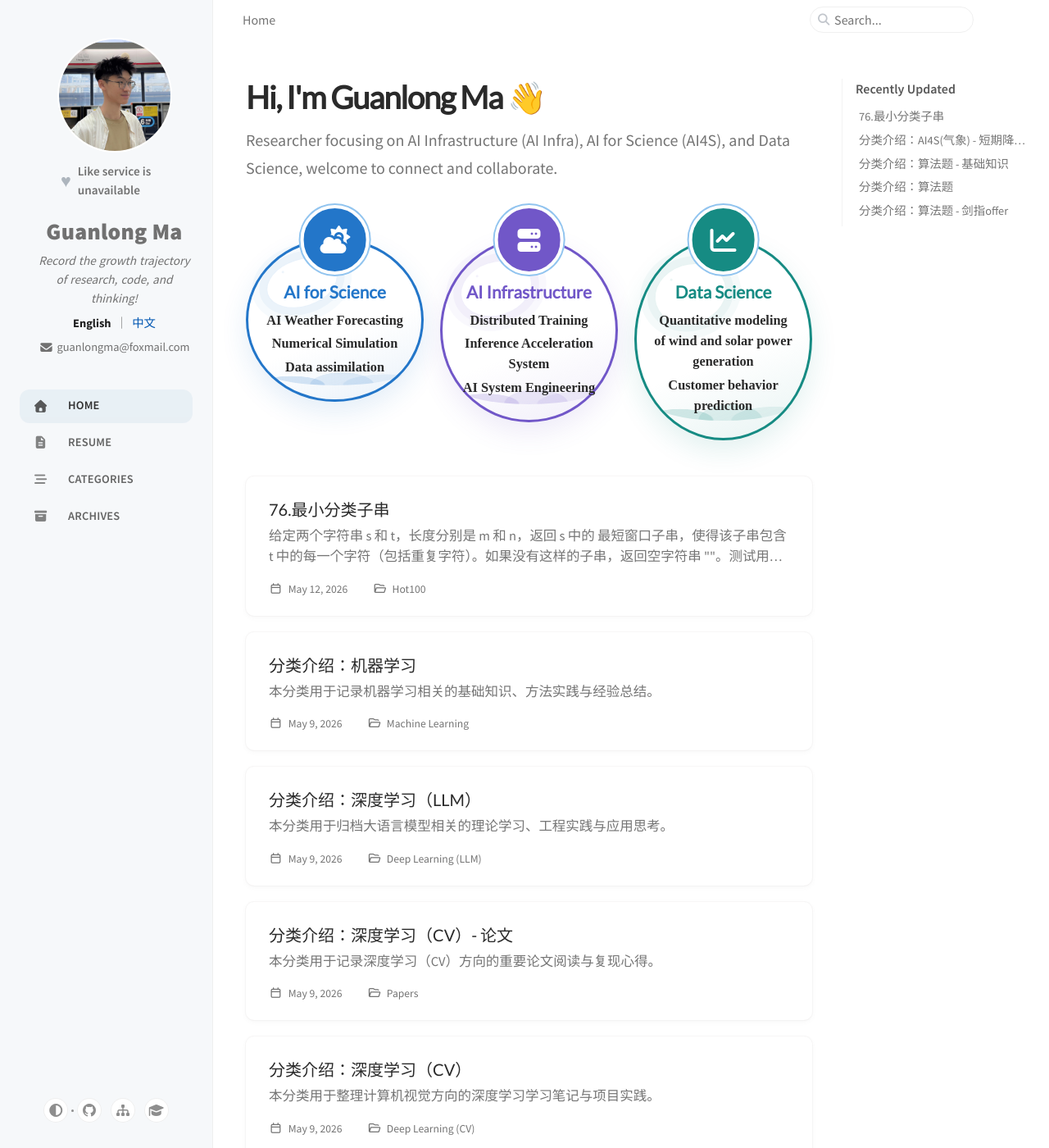
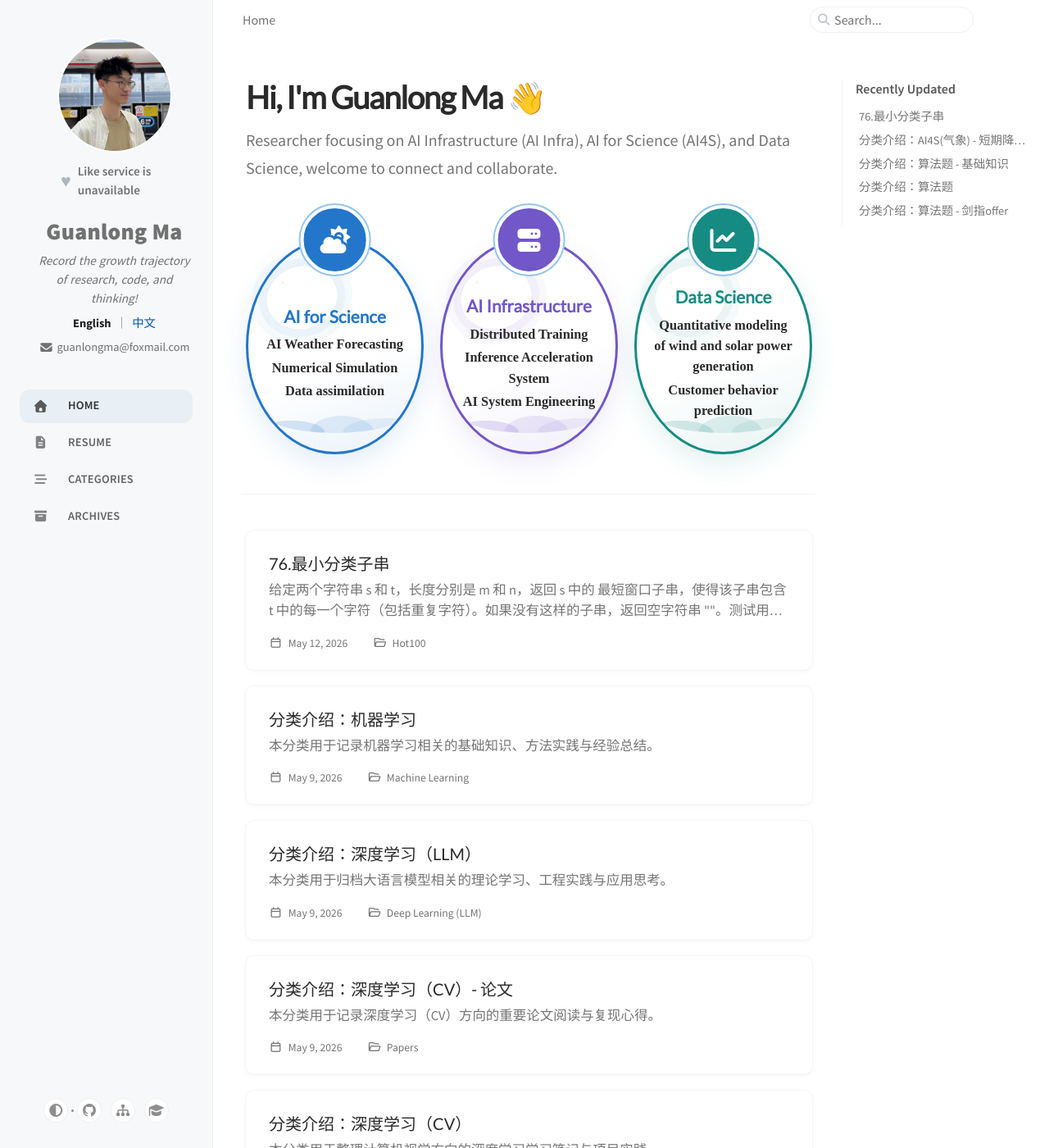
Before and after one commit to mgl666/mgl666.github.io, a Jekyll site: the page built from index.html, in a window 1280 px wide and 1400 px high. Shown: the whole window at 82% size. Built offline with Jekyll 4.4.1, drawn with Linux system fonts in a browser that asks for light colours; cached includes are drawn as plain includes; nearby versions of some CDN libraries; comment, search, counter and statistics services are not loaded.

Commit message:
style: refine research card proportions

```diff
--- a/_sass/components/_home-profile.scss
+++ b/_sass/components/_home-profile.scss
@@ -1,5 +1,7 @@
 .home-profile {
   margin: 0.5rem 0 2.75rem;
+  padding-bottom: 3rem;
+  border-bottom: 1px solid var(--main-border-color);
 
   > h1 {
     margin-bottom: 0.85rem;
@@ -35,8 +37,8 @@
     flex-direction: column;
     align-items: center;
     justify-content: center;
-    aspect-ratio: 1.22;
-    padding: 3.2rem 1.25rem 1.7rem;
+    aspect-ratio: 0.82;
+    padding: 3.4rem 1.25rem 2.2rem;
     overflow: visible;
     border: 3px solid var(--card-color);
     border-radius: 50%;
```
